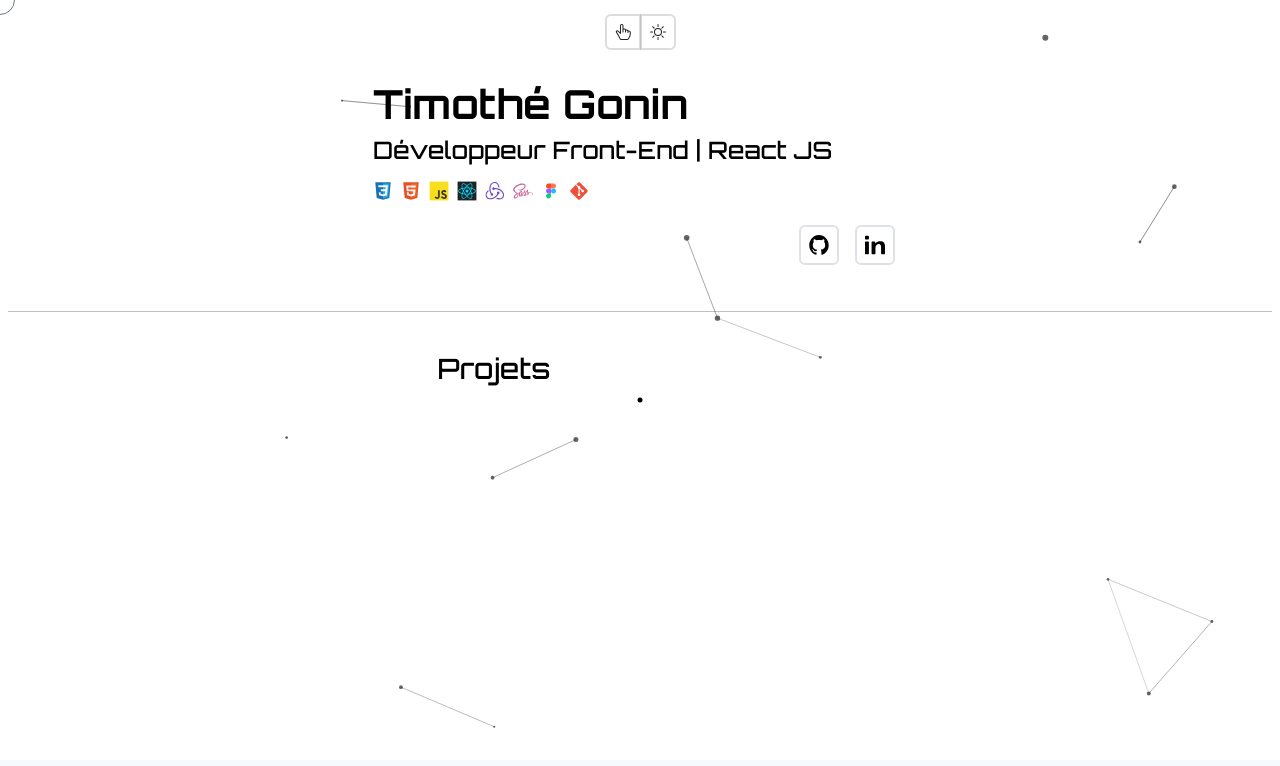
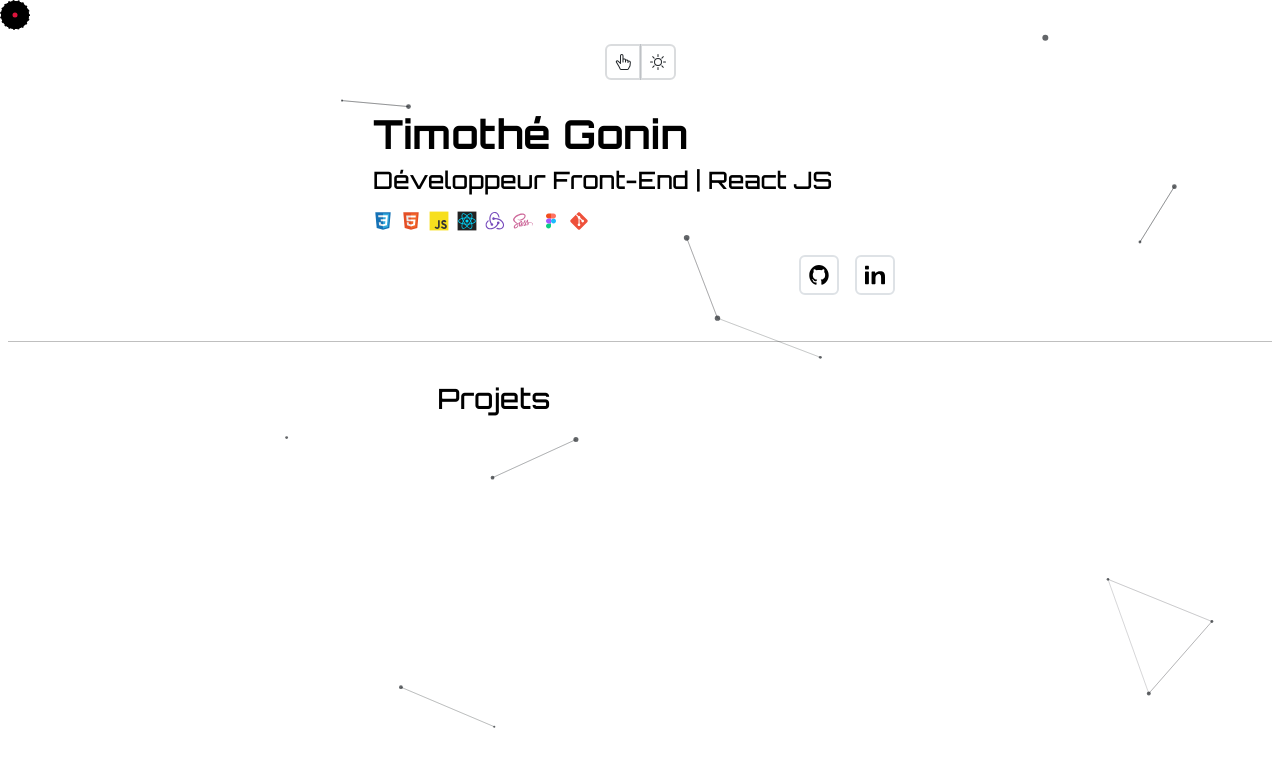
Before and after one commit to timothegonin/portfolio, a React (Create React App) app: page / in a window 1280 px wide. Shown: the top 766 px of the page. Built offline with nearby package versions, Linux system fonts and the light colour scheme.

Commit message:
🚧 add basic cursor

```diff
--- a/src/components/Cursor/Cursor.jsx
+++ b/src/components/Cursor/Cursor.jsx
@@ -9,8 +9,30 @@ import { ThemeContext } from "../../utils/context/ThemeContext";
   │ STYLES                                                                  │
   └─────────────────────────────────────────────────────────────────────────┘
  */
+const Pointer = styled.div`
+	width: 30px;
+	height: 30px;
+	border: 1px dashed white;
+	border-radius: 50%;
+	position: relative;
+	animation: Anim1 1s infinite alternate;
+	z-index: 999;
+	pointer-events: none;
+	&::before {
+		content: "";
+		position: absolute;
+		top: 50%;
+		left: 50%;
+		transform: translate(-50%, -50%);
+		width: 5px;
+		height: 5px;
+		background: crimson;
+		border-radius: 50%;
+	}
+`;
+
 const Ring = styled.div`
-	position: fixed;
+	position: absolute;
 	top: 0;
 	left: 0;
 	width: 30px;
@@ -28,7 +50,7 @@ const Ring = styled.div`
 `;
 
 const Dot = styled.div`
-	position: fixed;
+	position: relative;
 	top: 50%;
 	left: 50%;
 	width: 5px;
@@ -55,14 +77,18 @@ const DotRing = React.memo(() => {
 
 	return (
 		<>
-			<Ring
+			{/* <Ring
 				style={{ left: `${x}px`, top: `${y}px` }}
 				className={`ring ${cursorType} border border-1 border-secondary`}
 			></Ring>
 			<Dot
 				className={`dot ${cursorType} ${cursorDotVariant}`}
 				style={{ left: `${x}px`, top: `${y}px` }}
-			></Dot>
+			></Dot> */}
+			<Pointer
+				style={{ left: `calc(${x}px - 20px)`, top: `calc(${y}px - 20px)` }}
+				className={`${cursorDotVariant}`}
+			/>
 		</>
 	);
 });
```
